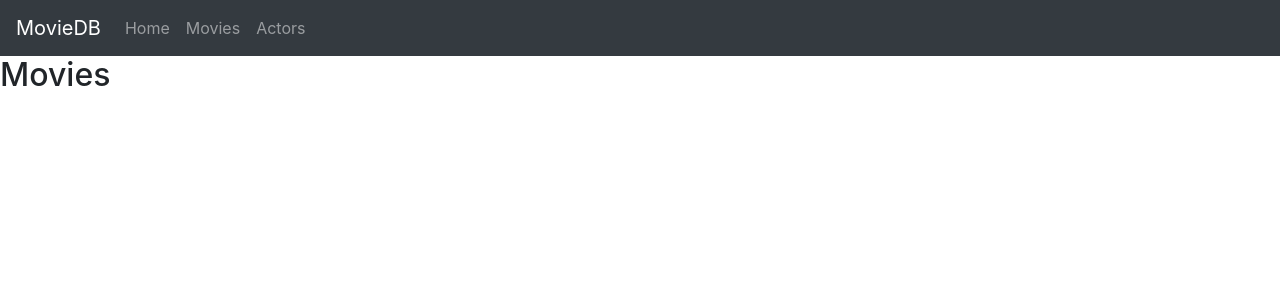
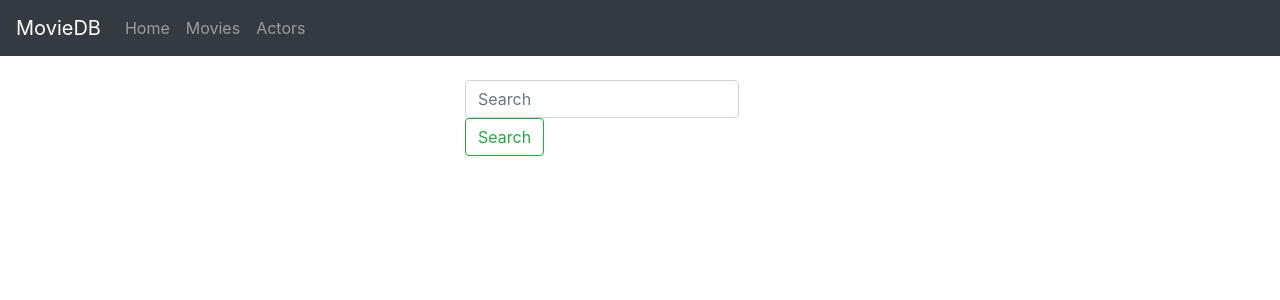
Before and after one commit to Gurubalan-GIT/React-Movies, a React (Create React App) app: page /movies in a window 1280 px wide. Shown: the top 300 px of the page. Built offline with nearby package versions, Linux system fonts and the light colour scheme.

Commit message:
feat: searchField with fetch API

```diff
--- a/src/components/Movies.js
+++ b/src/components/Movies.js
@@ -6,12 +6,36 @@
  * Copyright (c) 2020 Gurubalan Harikrishnan
  */
 import React, { Component } from 'react';
+import SearchField from './SearchField';
 
 // ANCHOR Using class based components here to set default states through constructor and send props down the hierarchy.
 class Movies extends Component {
+    constructor(){
+        super();
+        this.state = {
+            movies: [],
+            searchTerm: ''
+        }
+        this.apiKey = "ccc7381861c0bec8c7d8aa25d848affb";
+    }
+    handleSubmit = (e) => {
+        e.preventDefault();
+        fetch(`https://api.themoviedb.org/3/search/movie?api_key=${this.apiKey}&query=${this.state.searchTerm}`)
+        .then(data => data.json())
+        .then(data => {
+            console.log(data);
+            this.setState({ movies: [...data.results]})
+        })
+    }
+
+    handleChange = (e) => {
+        this.setState({searchTerm: e.target.value})
+    }
     render() {
         return (
-            <h2>Movies</h2>
+            <div>
+                <SearchField handleSubmit={this.handleSubmit} handleChange={this.handleChange}/>
+            </div>
         );
     }
 }
--- /dev/null
+++ b/src/components/SearchField.js
@@ -0,0 +1,30 @@
+/*
+ * Created Date: Friday April 24th 2020
+ * Author: Gurubalan Harikrishnan
+ * Email-ID: gurubalan.work@gmail.com
+ * -----
+ * Copyright (c) 2020 Gurubalan Harikrishnan
+ */
+
+import React from 'react';
+import {Container, Row, Col, Form, FormControl, Button} from 'react-bootstrap'
+
+function SearchField(props) {
+    return (
+        <div>
+            <br></br>
+            <Container>
+                <Row>
+                    <Col md={{ span: 4, offset: 4 }}>
+                        <Form inline onSubmit={props.handleSubmit}>
+                            <FormControl type="text" placeholder="Search" className="mr-sm-2" onChange={props.handleChange}/>
+                            <Button variant="outline-success" type="submit">Search</Button>
+                        </Form>
+                    </Col>
+                </Row>
+            </Container>
+        </div>
+    );
+}
+
+export default SearchField;
```
